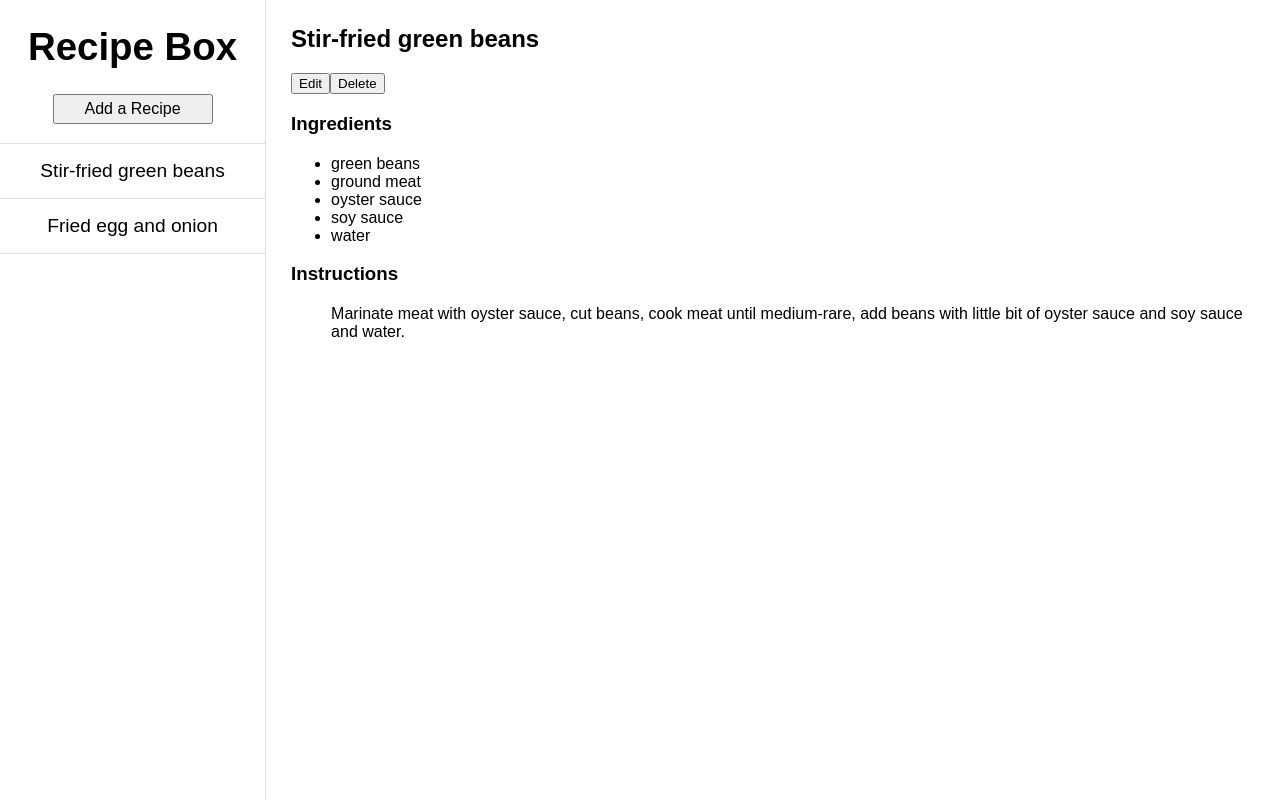
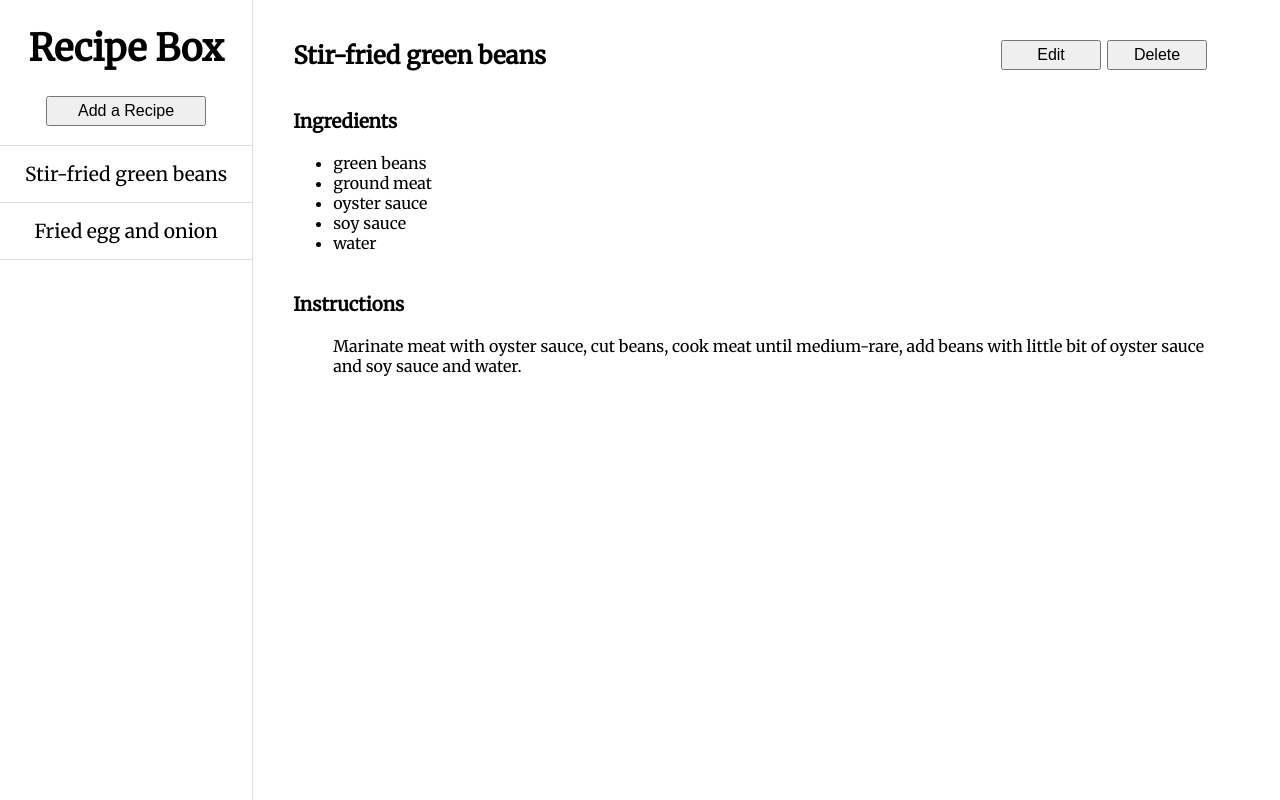
Before and after one commit to tymeart/recipe-box, a React (Create React App) app: page / in a window 1280 px wide. Both pictures are taken after a click on the item "Stir-fried green beans". Built offline with nearby package versions, Linux system fonts and the light colour scheme.

Commit message:
Style buttons in recipe details, add spacing to MainSection content, and change font

```diff
--- a/public/index.html
+++ b/public/index.html
@@ -10,6 +10,7 @@
     -->
     <link rel="manifest" href="%PUBLIC_URL%/manifest.json">
     <link rel="shortcut icon" href="%PUBLIC_URL%/favicon.ico">
+    <link href="https://fonts.googleapis.com/css?family=Merriweather" rel="stylesheet">
     <title>Recipe Box</title>
   </head>
   <body>
--- a/src/components/RecipeDetails.jsx
+++ b/src/components/RecipeDetails.jsx
@@ -2,21 +2,29 @@ import React from 'react';
 
 const RecipeDetails = (props) => {
   return (
+    <div className="RecipeDetails">
+      <div className="recipe-heading">
+        <h2>{props.recipe.title}</h2>
         <div>
-      <h2>{props.recipe.title}</h2>
           <button>Edit</button>
           <button>Delete</button>
+        </div>
+      </div>
 
+      <div className="ingredients">
         <h3>Ingredients</h3>
         <ul>
           {props.recipe.ingredients.map(ingredient => <li key={ingredient}>{ingredient}</li>)}
         </ul>
+      </div>
 
+      <div className="instructions">
         <h3>Instructions</h3>
         <ol>
           {props.recipe.instructions}
         </ol>
       </div>
+    </div>
   );
 }
 
--- a/src/index.css
+++ b/src/index.css
@@ -1,6 +1,6 @@
 body {
   box-sizing: border-box;
-  font-family: sans-serif;
+  font-family: 'Merriweather', serif;
   font-size: 16px;
   margin: 0;
   padding: 0;
@@ -22,6 +22,7 @@ body {
 }
 
 .Sidebar h1 {
+  font-size: 2.3rem;
   margin: 25px;
 }
 
@@ -48,7 +49,8 @@ body {
 }
 
 main {
-  padding: 25px;
+  padding: 40px;
+  padding-right: 70px;
   width: 80vw;
 }
 
@@ -93,3 +95,19 @@ form button {
   height: 30px;
   width: 100px;
 }
+
+.RecipeDetails button {
+  font-size: 1rem;
+  height: 30px;
+  margin: 0 3px;
+  width: 100px;
+}
+
+.recipe-heading {
+  display: flex;
+  justify-content: space-between;
+}
+
+.ingredients, .instructions {
+  margin-bottom: 40px;
+}
```
Lines whose indentation alone changed are shown as unchanged.
